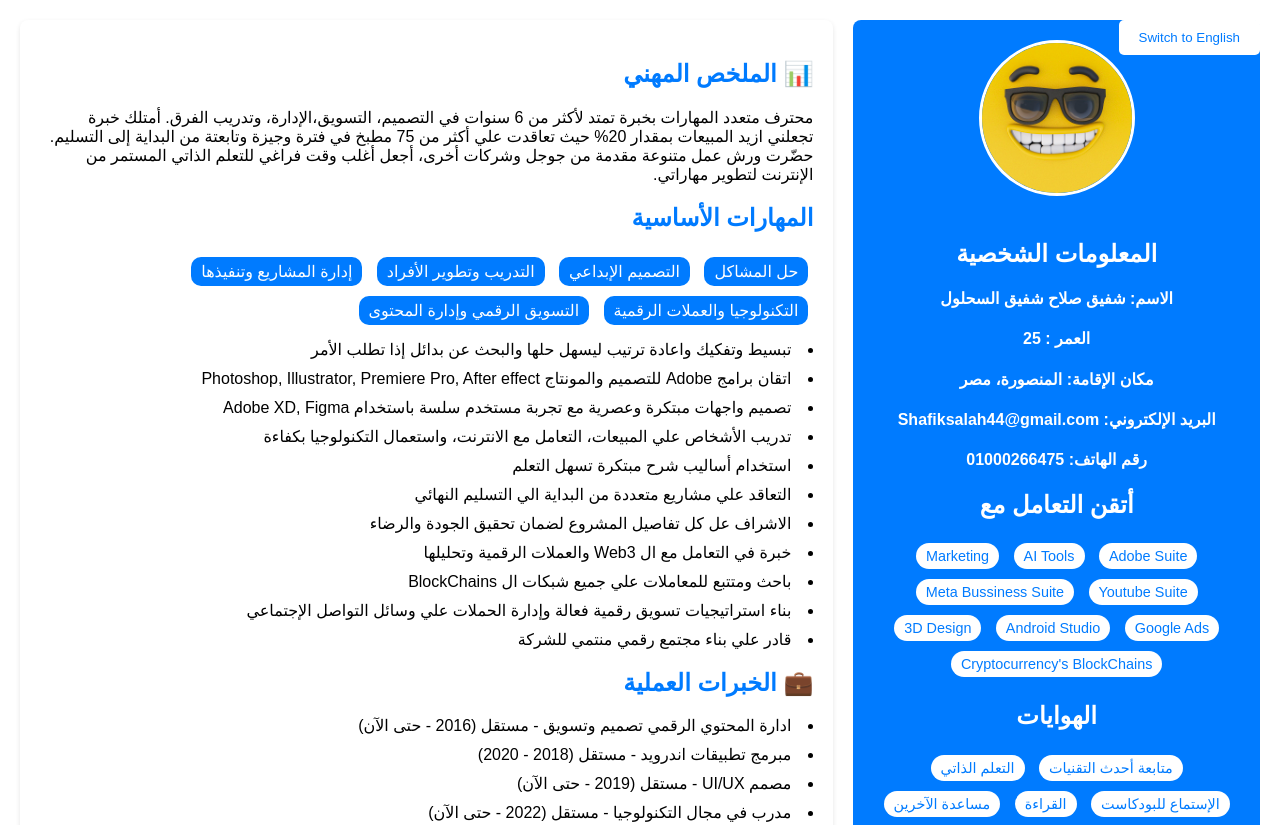
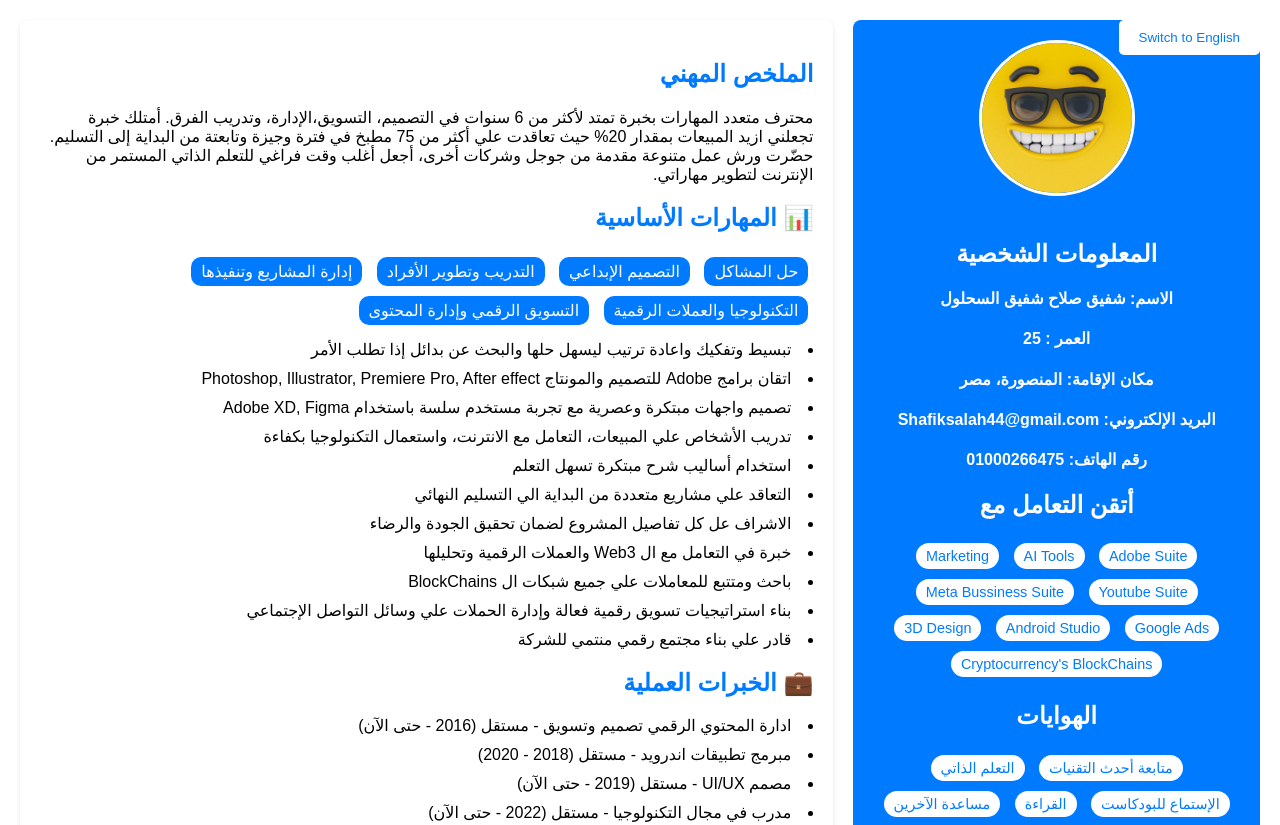
Before and after one commit to shafiksalah/CV, a plain HTML site: page index.html in a window 1280 px wide. Shown: the top 825 px of the page. Drawn offline with Linux system fonts and the light colour scheme.

Commit message:
index.html

```diff
--- a/index.html
+++ b/index.html
@@ -137,13 +137,13 @@
             </ul>
         </div>
         <div class="content">
-            <h2>📊 الملخص المهني</h2>
+            <h2> الملخص المهني</h2>
             <p id="summary">
                 محترف متعدد المهارات بخبرة تمتد لأكثر من 6 سنوات في التصميم، التسويق،الإدارة، وتدريب الفرق.
                 أمتلك خبرة تجعلني ازيد المبيعات بمقدار 20% حيث تعاقدت علي أكثر من 75 مطبخ في فترة وجيزة وتابعتة من البداية إلى التسليم.
                 حضّرت ورش عمل متنوعة مقدمة من جوجل وشركات أخرى، أجعل أغلب وقت فراغي للتعلم الذاتي المستمر من الإنترنت لتطوير مهاراتي.
             </p>
-               <h2>المهارات الأساسية</h2>
+               <h2>📊 المهارات الأساسية</h2>
                 <span>حل المشاكل</span>
                 <span> التصميم الإبداعي</span>
                 <span>التدريب وتطوير الأفراد</span>
```
